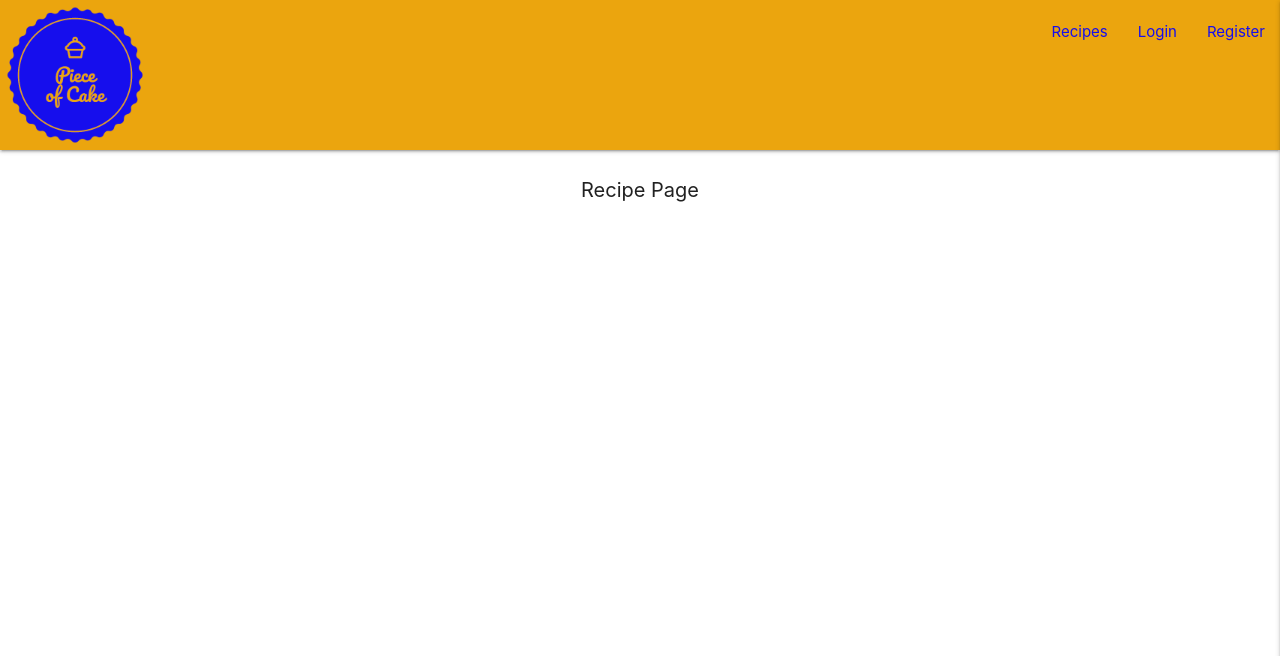
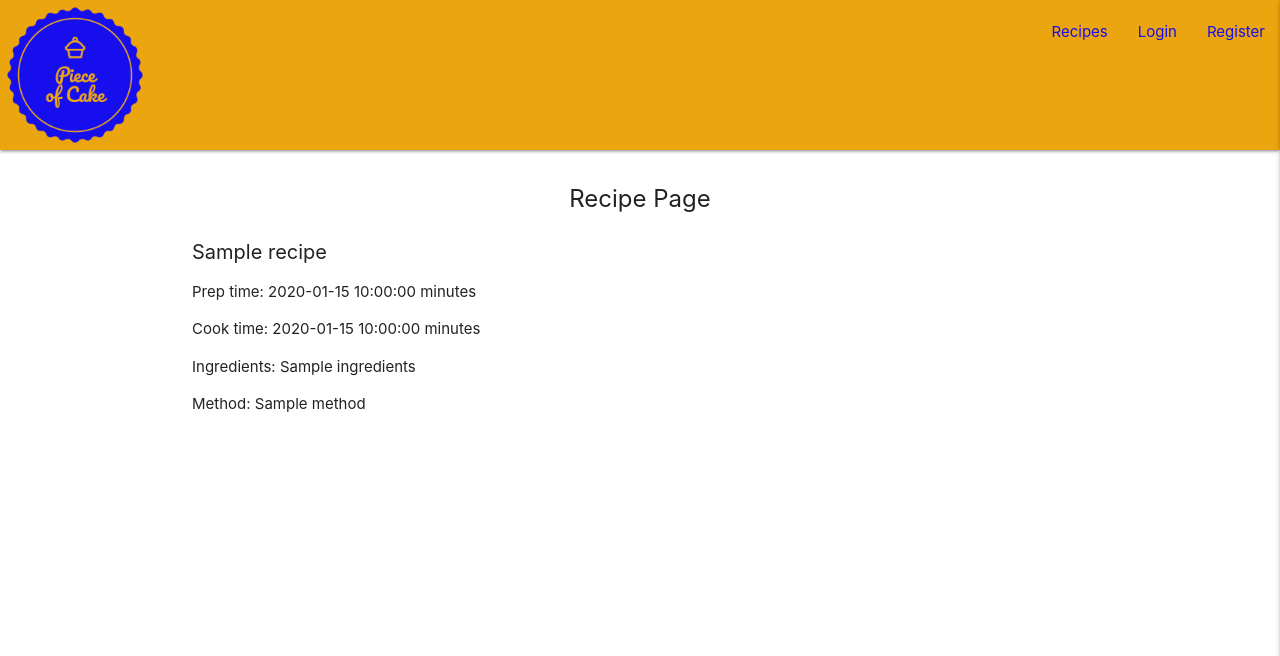
Before and after one commit to JimEv87/MS3, a Flask app: template templates/recipe_template.html in a window 1280 px wide. Shown: the top 656 px of the page. Run offline with Flask 2, Linux system fonts and the light colour scheme; the template is opened without the code that fills it: most values are stand-ins (such as "Sample title", 1, 10 or a date in 2020); some libraries are stand-ins or nearby versions.

Commit message:
recipe_template page loading info from DB correctly

```diff
--- a/templates/recipe_template.html
+++ b/templates/recipe_template.html
@@ -1,7 +1,19 @@
 {% extends "base.html" %}
 {% block content %}
 
-<h3 class="center-align">Recipe Page</h3>
+<h2 class="center-align">Recipe Page</h2>
+
+
+
+<h3>{{ recipe.dish_name }}</h3>
+
+<p>Prep time: {{ recipe.prep_time }} minutes</p>
+
+<p>Cook time: {{ recipe.cook_time }} minutes</p>
+
+<p>Ingredients: {{ recipe.ingredients }}</p>
+
+<p>Method: {{ recipe.method }}</p>
 
 
 
```
